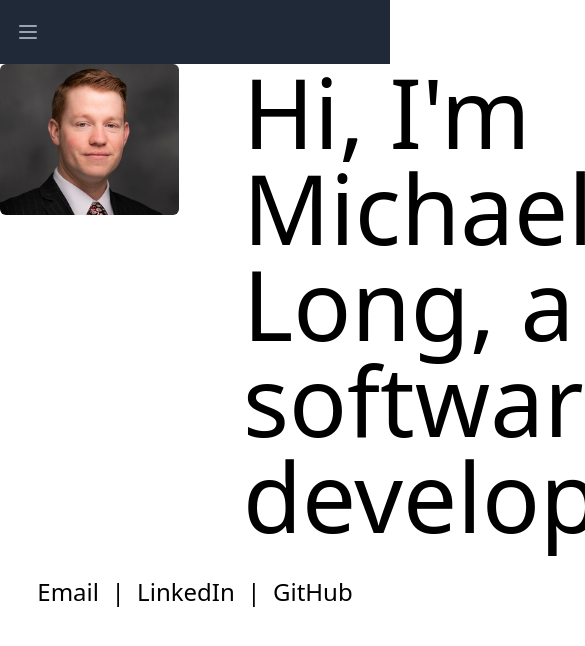
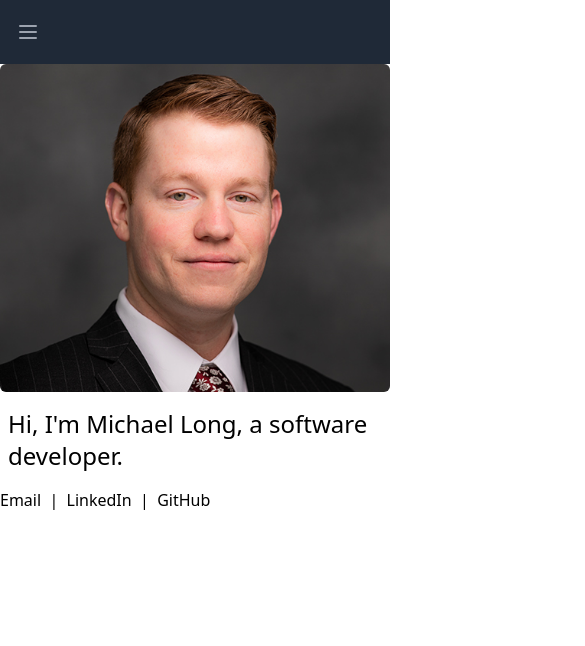
Before and after one commit to michael-long88/resume-vue-tailwind, a Vue app: page / in a window 390 px wide. Shown: the top 646 px of the page, 585 px wide, since content can reach past the window. Built offline with nearby package versions, Linux system fonts and the light colour scheme.

Commit message:
Add responsive breakpoints to home

```diff
--- a/src/views/Home.vue
+++ b/src/views/Home.vue
@@ -1,14 +1,14 @@
 <template>
-  <div class="flex h-screen w-screen">
-    <div class="m-auto grid grid-cols-2 grid-rows-2 gap-8">
+  <div class="flex lg:h-screen w-full">
+    <div class="m-auto lg:grid lg:grid-cols-2 lg:grid-rows-2 lg:gap-8">
       <div>
         <img class="m-auto rounded-md" alt="headshot" src="../assets/Long_Michael_510.jpg">
       </div>
       <div class="m-auto">
-        <h2 class="text-8xl px-8">Hi, I'm Michael Long, a software developer.</h2>
+        <h2 class="text-2xl pl-2 py-4 lg:text-8xl lg:px-8">Hi, I'm Michael Long, a software developer.</h2>
       </div>
-      <div class="col-span-2 mx-auto h-8">
-        <p class="text-2xl">
+      <div class="lg:col-span-2 mx-auto lg:h-8">
+        <p class="text-base lg:text-2xl">
           <a href="mailto:michael.long@mlong.me" target="_blank">Email</a>
           &nbsp;|&nbsp;
           <a href="https://www.linkedin.com/in/michael-long88/" target="_blank">LinkedIn</a>
```
